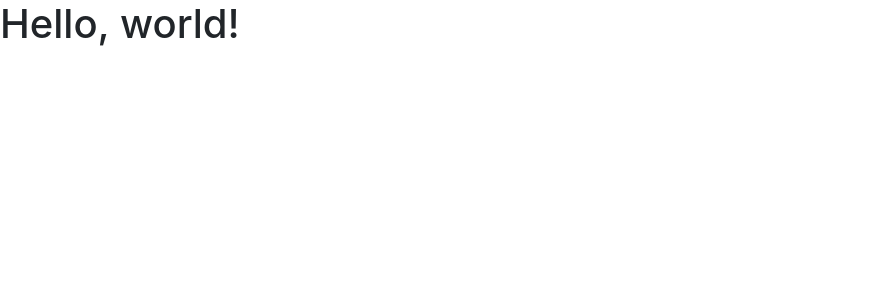
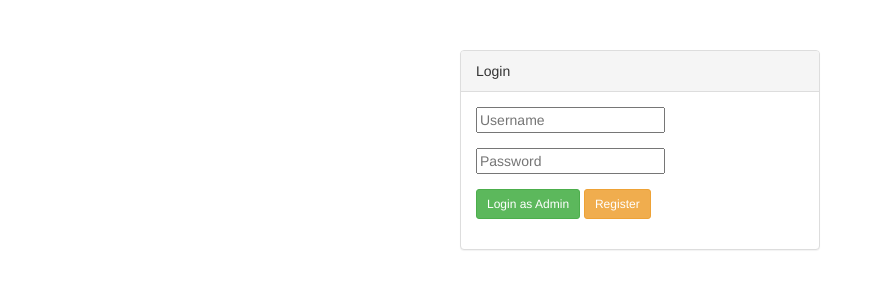
Before and after one commit to Brajesh825/Basic-Banking-System, a CodeIgniter app: page /database/ in a window 1280 px wide. Shown: the top 300 px of the page, without its empty margins (0-880 px from the left). Run offline with CodeIgniter, Linux system fonts and the light colour scheme; some libraries are stand-ins or nearby versions.

Commit message:
Added Login form

```diff
--- a/ci/application/config/autoload.php
+++ b/ci/application/config/autoload.php
@@ -89,7 +89,7 @@ $autoload['drivers'] = array();
 |
 |	$autoload['helper'] = array('url', 'file');
 */
-$autoload['helper'] = array('url','file');
+$autoload['helper'] = array('url','file','form');
 
 /*
 | -------------------------------------------------------------------
--- a/ci/application/views/home.php
+++ b/ci/application/views/home.php
@@ -3,4 +3,26 @@
 ?>
 
 
-    <h1>Hello, world!</h1>
+<div class="container">
+    <div class="row">
+        <div class="col-lg-4 col-md-4 col-lg-oush-4 col-md-push-4">
+            <div class="panel panel-default" style="margin-top: 50px;">
+                <div class="panel-heading">Login</div>
+                <div class="panel-body">
+                    <?php echo form_open('url'); ?>
+                    <div class="form-group">
+                        <input type="text" name="u_name" placeholder="Username" required>
+                    </div>
+                    <div class="form-group">
+                        <input type="password" name="u_password" placeholder="Password" required>
+                    </div>
+                    <div class="form-group">
+                        <input type="submit" name="u_login" value="Login as Admin" class="btn btn-success btn-sm">
+                        <a href="#" class="btn btn-warning btn-sm">Register</a>
+                    </div>
+                    <?php echo form_close(); ?>
+                </div>
+            </div>
+        </div>
+    </div>
+</div>
```
